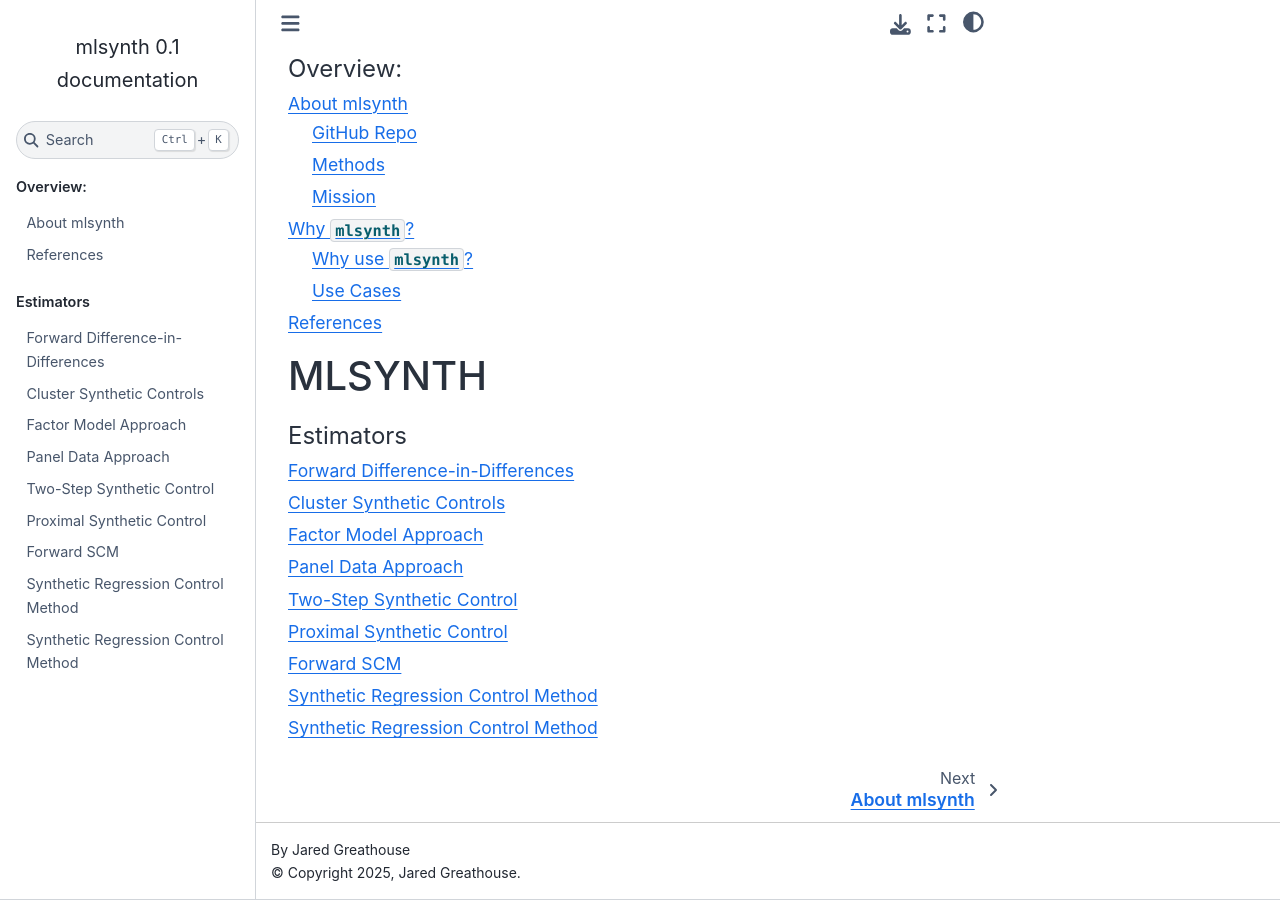
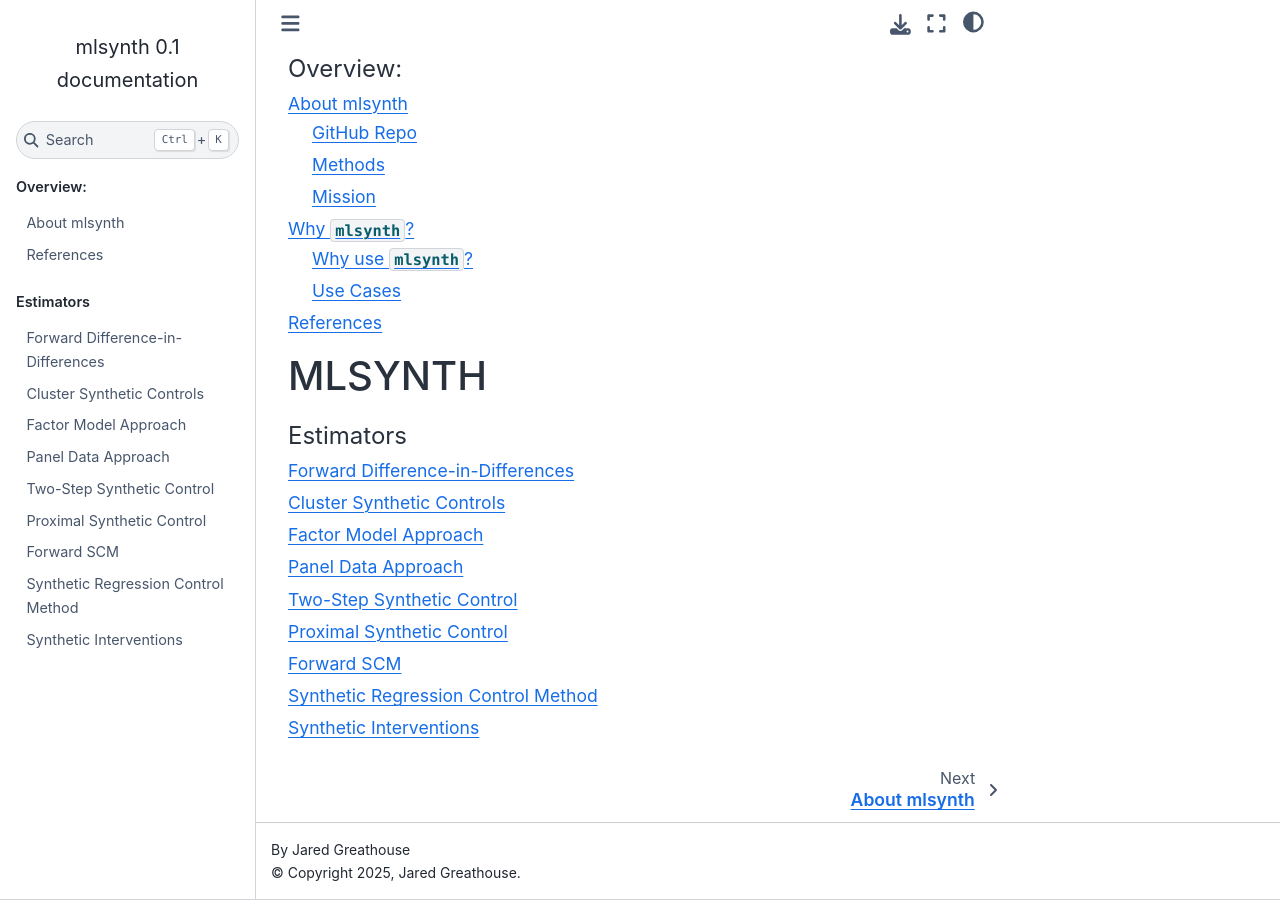
Before and after one commit to jgreathouse9/mlsynth, a Sphinx documentation site: the page built from docs/index.rst, in a window 1280 px wide and 900 px high, scrolled down 658 px. Built offline with Sphinx 7.4.7 and the Sphinx Book theme 1.1.4, drawn with Linux system fonts in a browser that asks for light colours; pages that are not in the unit, such as notebooks, are missing from menus.

Commit message:
Update si.rst

```diff
--- a/docs/si.rst
+++ b/docs/si.rst
@@ -1,7 +1,7 @@
-Synthetic Regression Control Method
+Synthetic Interventions
 =====================
 
-.. autoclass:: mlsynth.mlsynth.SRC
+.. autoclass:: mlsynth.mlsynth.SI
    :show-inheritance:
    :special-members: __init__
 
```
